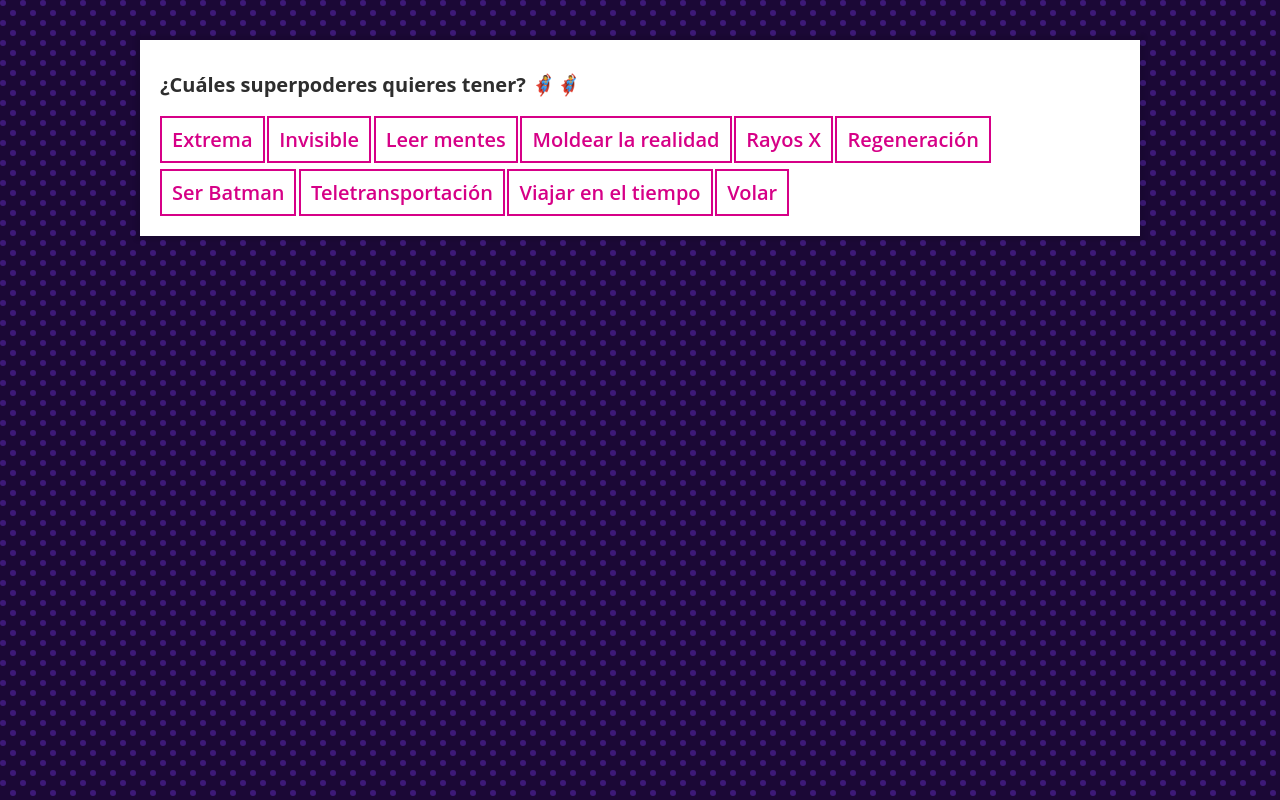
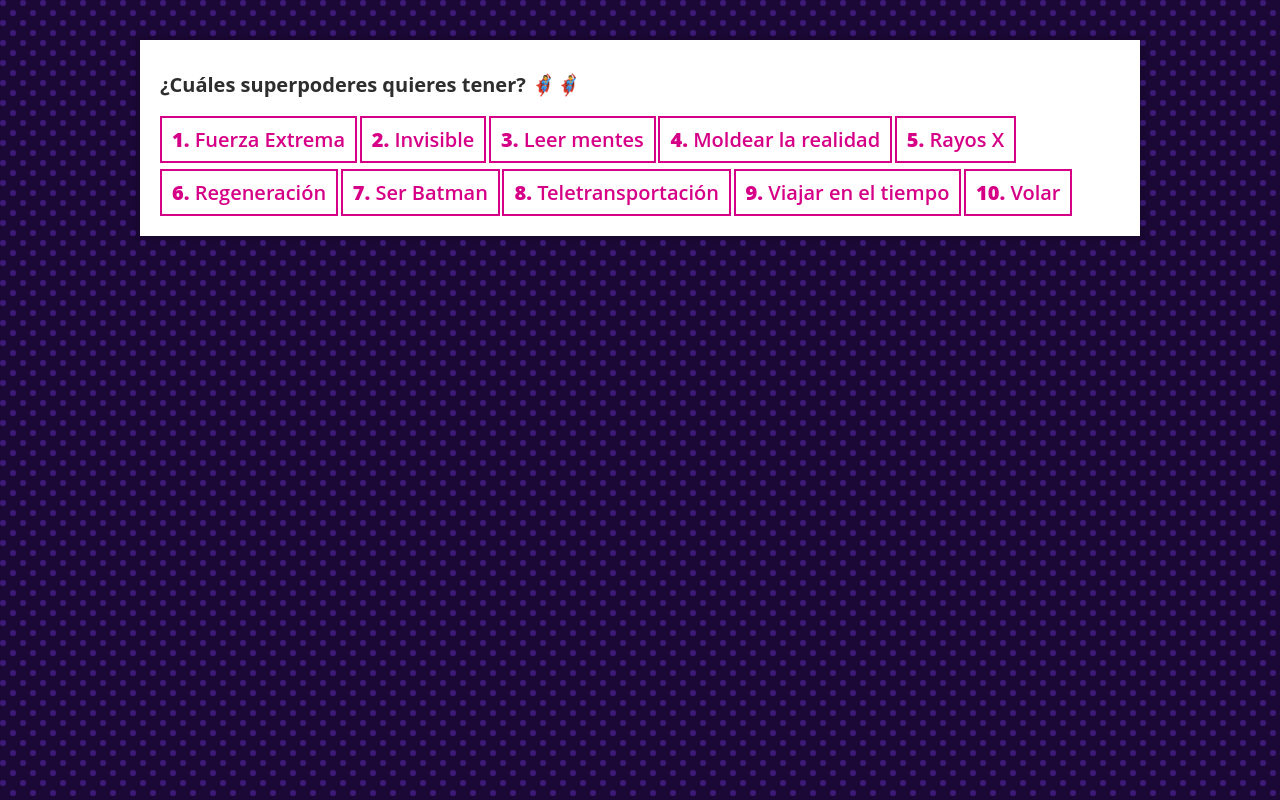
Before and after one commit to pionerasdev/bootcamp_globant, a plain HTML site: page 11 - Events-async-arrays/02 - propagation/propagation.html in a window 1280 px wide. Drawn offline with Linux system fonts and the light colour scheme.

Commit message:
Clase 11: Ejercicios propagation

```diff
--- a/11 - Events-async-arrays/02 - propagation/propagation.html
+++ b/11 - Events-async-arrays/02 - propagation/propagation.html
@@ -9,16 +9,16 @@
 <body>
     <div class="wrapper">
         <h1>¿Cuáles superpoderes quieres tener? 🦸‍♀️🦸‍♂️</h1>
-        <button data-id="1" class="enable">Extrema</button>
-        <button data-id="2" class="enable">Invisible</button>
-        <button data-id="3" class="enable">Leer mentes</button>
-        <button data-id="4" class="enable">Moldear la realidad</button>
-        <button data-id="5" class="enable">Rayos X</button>
-        <button data-id="6" class="enable">Regeneración</button>
-        <button data-id="7" class="enable">Ser Batman</button>
-        <button data-id="8" class="enable">Teletransportación</button>
-        <button data-id="9" class="enable">Viajar en el tiempo</button>
-        <button data-id="10" class="enable">Volar</button>
+        <button data-pollito="1" class="enable"><strong>1. </strong>Fuerza Extrema</button>
+        <button data-pollito="2" class="enable"><strong>2. </strong>Invisible</button>
+        <button data-pollito="3" class="enable"><strong>3. </strong>Leer mentes</button>
+        <button data-pollito="4" class="enable"><strong>4. </strong>Moldear la realidad</button>
+        <button data-pollito="5" class="enable"><strong>5. </strong>Rayos X</button>
+        <button data-pollito="6" class="enable"><strong>6. </strong>Regeneración</button>
+        <button data-pollito="7" class="enable"><strong>7. </strong>Ser Batman</button>
+        <button data-pollito="8" class="enable"><strong>8. </strong>Teletransportación</button>
+        <button data-pollito="9" class="enable"><strong>9. </strong>Viajar en el tiempo</button>
+        <button data-pollito="10" class="enable"><strong>10. </strong>Volar</button>
     </div>
 
     <script src="./propagation.js"></script>
--- a/11 - Events-async-arrays/02 - propagation/propagation.js
+++ b/11 - Events-async-arrays/02 - propagation/propagation.js
@@ -1,10 +1,29 @@
 // Events - targets, bubbling, propagation and capture
+
+// Selecciono los botones
 const superPowerButtons = document.querySelectorAll('button.enable'); // Botones con la clase "enable"
+// console.log(superPowerButtons);
 
-function handleSuperPowerButtonClick() {
-    console.log('Superpoder Activado! 👊');
+// Creo el callbak (la función que va a ejecutar la acción)
+function handleSuperPowerButtonClick(event) {
+    // console.log(event.target.dataset.pollito);
+    // console.log(event.target, event.currentTarget );
+    const power = event.target.textContent;
+    console.log(`Superpoder ${power} Activado! 👊`);
+    event.stopPropagation();
 }
 
-superPowerButtons.forEach(function(button) {
-    button.addEventListener('click', handleSuperPowerButtonClick);
+// Agrego el evento a cada uno de los botones
+superPowerButtons.forEach(function(superPowerButton){
+    superPowerButton.addEventListener('click', handleSuperPowerButtonClick);
 });
+
+// La misma estructura funciona para el método removeEventListener
+/* superPowerButtons.forEach( (superPowerButton) => {
+    superPowerButton.removeEventListener('click', handleSuperPowerButtonClick);
+}); */
+
+// Agregar un event listener al navegador como tal (window)
+window.addEventListener('click', function(event){
+    console.log('CLICK EN WINDOW');
+});
```
